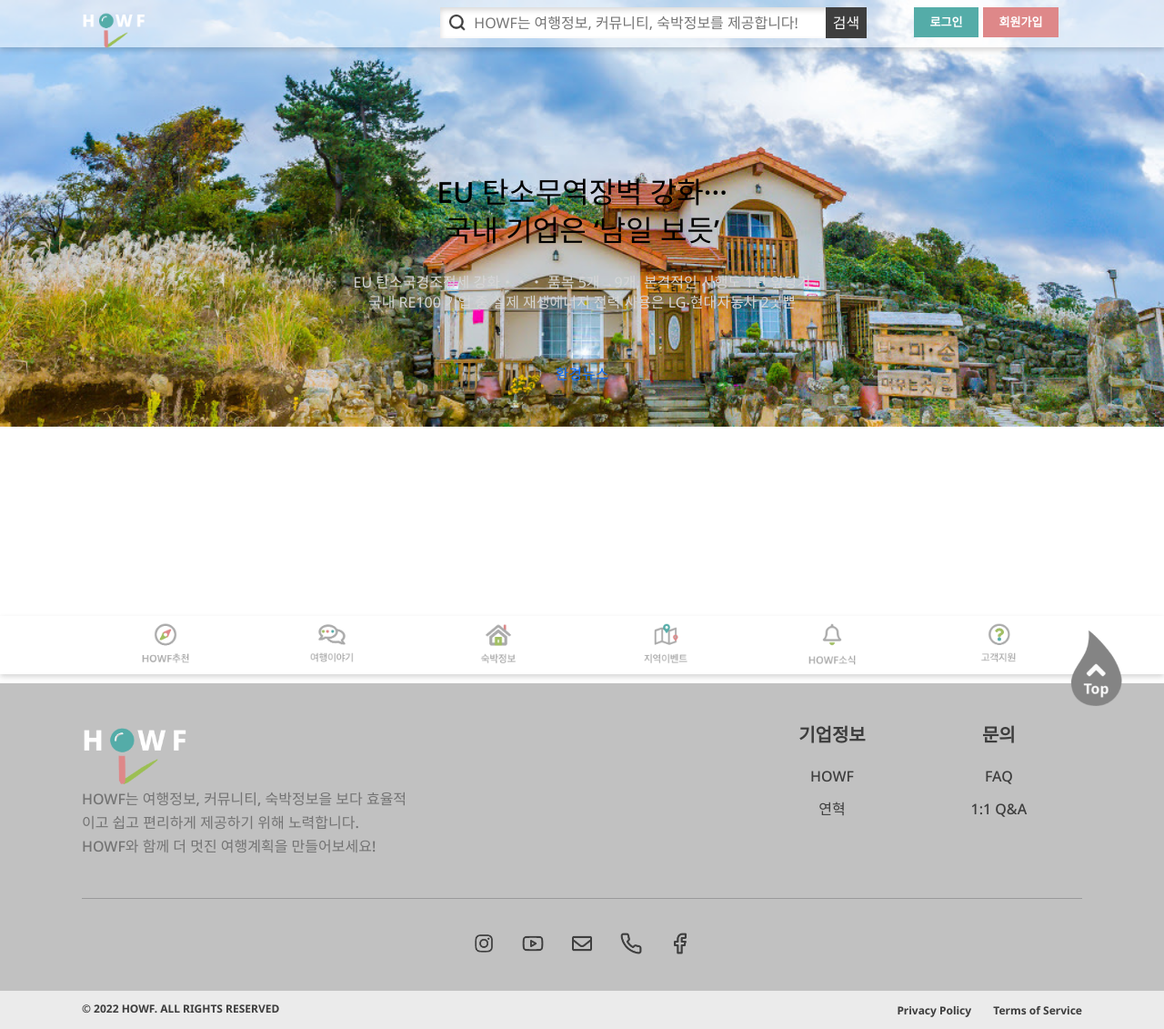
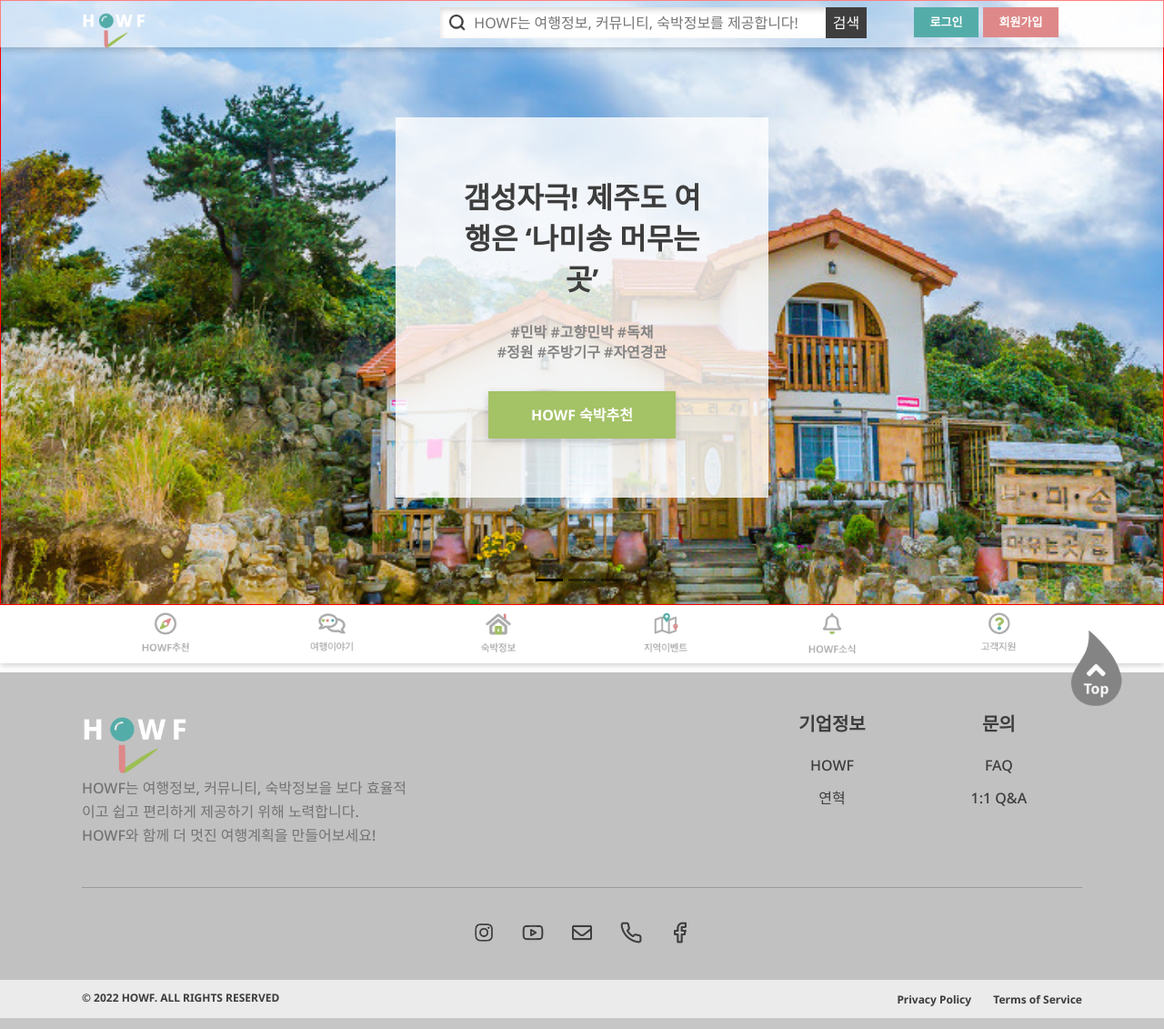
Before and after one commit to violet-kitty/teamProject, a Java web app: page / in a window 1280 px wide. Shown: the whole page at 91% size. Run offline with Spring Boot 4, a stand-in JSP engine, Linux system fonts and the light colour scheme; data that the repository does not hold is empty; the project's own start-up code is not run, and a stand-in starts its controllers and pages; some libraries are stand-ins or nearby versions.

Commit message:
은지작업 (home)

```diff
--- a/teamProject/src/main/webapp/WEB-INF/views/home.jsp
+++ b/teamProject/src/main/webapp/WEB-INF/views/home.jsp
@@ -47,31 +47,50 @@
 		<div id="container">
 
 			<!-- contents 01 -->
-			<div id="carouselExampleDark" class="carousel carousel-dark slide" data-bs-ride="carousel">
+			<div id="carouselExampleDark" class="contents01 carousel carousel-dark slide"
+				data-bs-ride="carousel">
 				<div class="carousel-indicators">
-					<button type="button" data-bs-target="#carouselExampleDark" data-bs-slide-to="0" class="active" aria-current="true" aria-label="Slide 1"></button>
-					<button type="button" data-bs-target="#carouselExampleDark" data-bs-slide-to="1" aria-label="Slide 2"></button>
-					<button type="button" data-bs-target="#carouselExampleDark" data-bs-slide-to="2" aria-label="Slide 3"></button>
+					<button type="button" data-bs-target="#carouselExampleDark"
+						data-bs-slide-to="0" class="active" aria-current="true"
+						aria-label="Slide 1"></button>
+					<button type="button" data-bs-target="#carouselExampleDark"
+						data-bs-slide-to="1" aria-label="Slide 2"></button>
+					<button type="button" data-bs-target="#carouselExampleDark"
+						data-bs-slide-to="2" aria-label="Slide 3"></button>
 				</div>
 				<div class="carousel-inner" id="news">
-					<div class="carousel-item active" data-bs-interval="3000">
-						<div><img src="<%= request.getContextPath() %>/image/picture/picture1.jpeg"  class="d-block w-100" alt="..."></div>
-						<div class="carousel-caption d-none d-md-block">
-							<h5 class="lfc-white bold">EU 탄소무역장벽 강화···<br>국내 기업은 ‘남일 보듯’</h5>
-							<p class="semibold">EU 탄소국경조정세 강화‧‧‧ 품목 5개→9개, 본격적인 시행도 1년 앞당겨<br>국내 RE100 기업 중 실제 재생에너지 전력 사용은 LG‧현대자동차 2곳뿐</p>
-							<a class="whitebtn" href="https://www.hkbs.co.kr/">환경뉴스</a>
+
+					<div class="carousel-item active" data-bs-interval="500000">
+						<div class="imgset" style="background-image: url(<%= request.getContextPath() %>/image/picture/picture1.jpeg);">
+
+
+						</div>
+
+						<div class="carousel-caption d-md-block">
+							<div class="captionset">
+								<h5 class="hfc-blackgray hfc-bold">갬성자극! 제주도 여행은 ‘나미송 머무는 곳’</h5>
+								<p class="hfc-semibold hfc-darkgray">#민박  #고향민박  #독채<br>#정원  #주방기구  #자연경관</p>
+								<button class="greenbtn hbshadow2">HOWF 숙박추천</button>
+							</div>
+
 						</div>
 					</div>
 					<div class="carousel-item" data-bs-interval="3000">
-						<div><img src="<%= request.getContextPath() %>/image/picture/picture2.jpg"  class="d-block w-100" alt="..."></div>
-						<div class="carousel-caption d-none d-md-block">
+						<div class="imgset">
+							<img src="<%= request.getContextPath() %>/image/picture/picture2.jpg"  class="d-block w-100" alt="...">
+						</div>
+
+						<div class="carousel-caption d-md-block">
 							<h5 class="lfc-white bold">“토양 속 다이옥신은 전문기관에서 관리해야”</h5>
 							<p class="semibold">국회 토론회서 전문기관 및 인력 부족 등 부각<br>환경부 “POPs 기관과 협업해 분석 수요에 대응 계획”</p>
 							<a class="whitebtn" href="https://www.hkbs.co.kr/">환경뉴스</a>
 						</div>
 					</div>
 					<div class="carousel-item" data-bs-interval="3000">
-						<div><img src="<%= request.getContextPath() %>/image/picture/picture3.jpg"  class="d-block w-100" alt="..."></div>
+						<div class="imgset">
+							<img src="<%= request.getContextPath() %>/image/picture/picture3.jpg"  class="d-block w-100" alt="...">
+						</div>
+
 						<div class="carousel-caption d-none d-md-block">
 							<h5 class="lfc-white bold">기계설비 진화···기후변화 적응 바람 확산</h5>
 							<p class="semibold">2022 대한민국 기계설비전시회, 소방·환기 설비 트렌드 제시<br>‘에어샤워’·‘막힘 방지 펌프’ 등 눈길, LH 탄소중립 특별관 운영</p>
@@ -94,8 +113,6 @@
 
 			<!-- Nav --><%@include file="Nav.jsp"%>
 
-			<!-- contents 02 -->
-
 		</div><!-- / #container -->
 
 		<!-- Footer --><%@include file="Footer.jsp"%>
--- a/teamProject/src/main/webapp/resources/css/home.css
+++ b/teamProject/src/main/webapp/resources/css/home.css
@@ -3,23 +3,42 @@
 /* home 세팅 */
 
 /* content 01 */
-.back {height: 100%; width: 100%; border: 1px solid black; position: absolute; top: 0px; background: rgba(0, 0, 0, 0.5);}
-.carousel{height:677px;}
-.carousel-dark .carousel-indicators [data-bs-target]{background-color:white;}
-.carousel-inner {position: relative;width: 100%;max-height: 665px;overflow: hidden;}
-.carousel-caption {position: absolute;top: 1.25rem;left: 15%;padding-top: 1.25rem;padding-bottom: 1.25rem;color: #fff;text-align: center;}
-.carousel-control-next-icon {background-image: none;}
-.carousel-control-prev-icon {background-image: none;}
-.carousel-caption h5 {font-size:2rem; margin-bottom:25px; margin-top:150px; line-height:42px;}
-.carousel-caption p {color:#d6d6d6;font-size: 16px; line-height:22px; margin-bottom:60px;}
+/* carousel */
+.contents01 .carousel-inner {
+    position: relative;
+    width: 100%;
+    height: 665px;
+    overflow: hidden;
+}
+.contents01 .carousel-item {position:relative; height:665px;}
 
-/* hero */
-.hero {position:relative; height:665px; }
-.hero-caption {position: absolute;z-index:1000;right: 15%;bottom: 15rem;left: 15%;padding-top: 1.25rem;color: #fff;text-align: center;}
-.hero-caption h5 {font-size: 2rem;margin-bottom: 25px;margin-top: 150px;line-height: 42px;}
-
-@media all and (max-width: 992px) {
-	.hero{height:25rem;}
-	.hero-caption{bottom:7.25rem;}
-	.hero-caption h5 {margin-top:0px;}
+.contents01 .carousel-caption {
+    width: 100%;
+    height: 100%;
+    border: 1px solid red;
+    right: 0%;
+    bottom: 0%;
+    left: 0%;
+    padding-top: 0;
+    padding-bottom: 0;
+    color: #fff;
+    text-align: center;
 }
+.contents01 .carousel-control-next-icon {background-image: none;}
+.contents01 .carousel-control-prev-icon {background-image: none;}
+.contents01 .carousel-caption h5 {font-size:2rem; margin-bottom:25px; line-height:45px;}
+.contents01 .carousel-caption p {font-size: 16px; line-height:22px; margin-bottom:32px;}
+.contents01 .captionset {background:rgba(255,255,255,0.8); padding:65px; margin:auto; max-width:410px; vertical-align:middle; margin-top:10%;}
+.contents01 .imgset { width: 100%; height: 100%; background-size: cover;background-position: center bottom; background-repeat: no-repeat;}
+@media all and (max-width: 768px) {
+	.contents01 .carousel-inner{height:70vh;}
+	.contents01 .carousel-item {height:70vh;}
+	.contents01 .captionset {margin-top:10vh;}
+}
+@media all and (max-width: 576px) {
+	.contents01 .carousel-inner{height:60vh;}
+	.contents01 .carousel-item {height:60vh;}
+	.contents01 .carousel-caption h5 {font-size:1.8rem;}
+	.contents01 .captionset {padding:15px;}
+	.contents01 .captionset {max-width: 87vw; margin: auto; margin-top:10vh; }
+}
```
